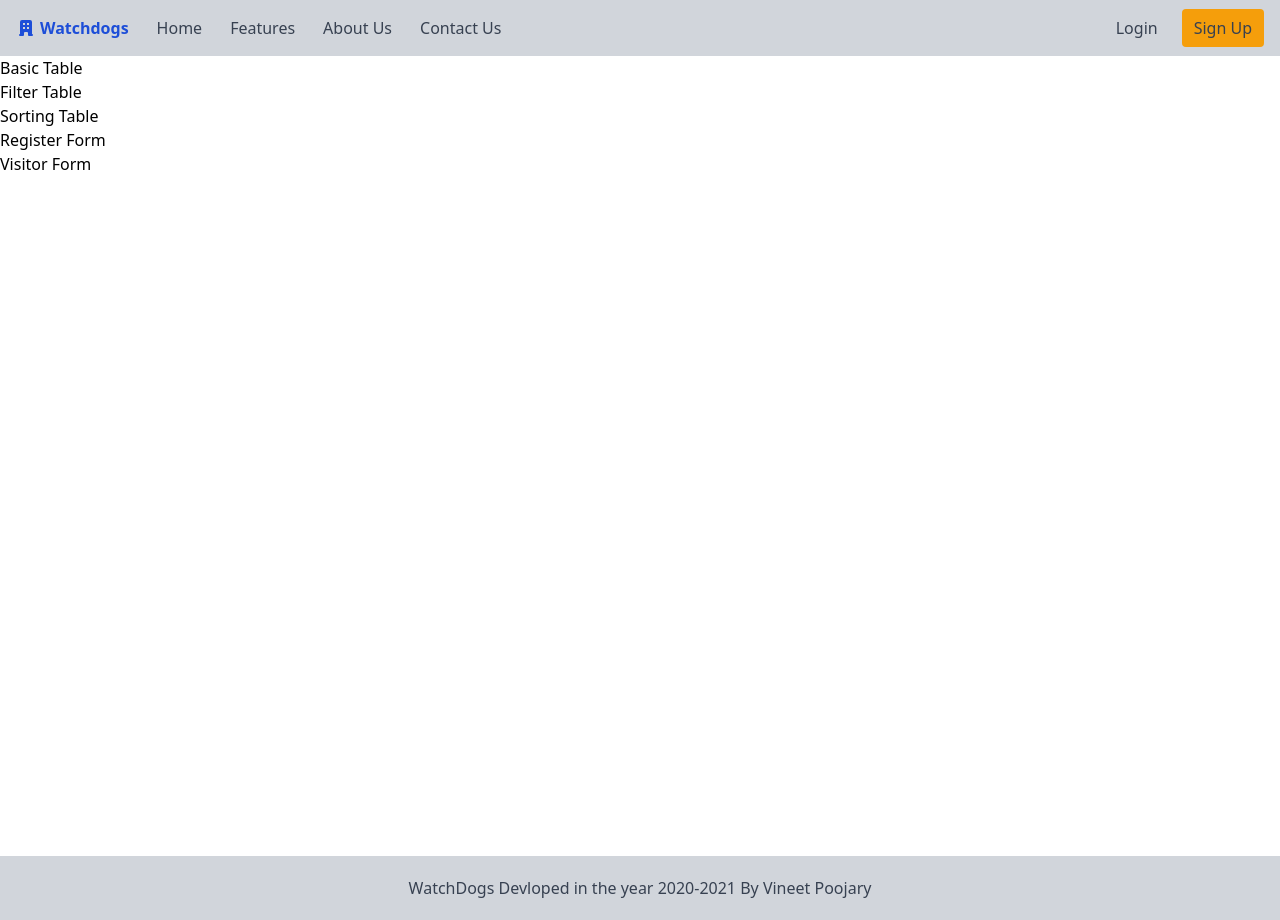
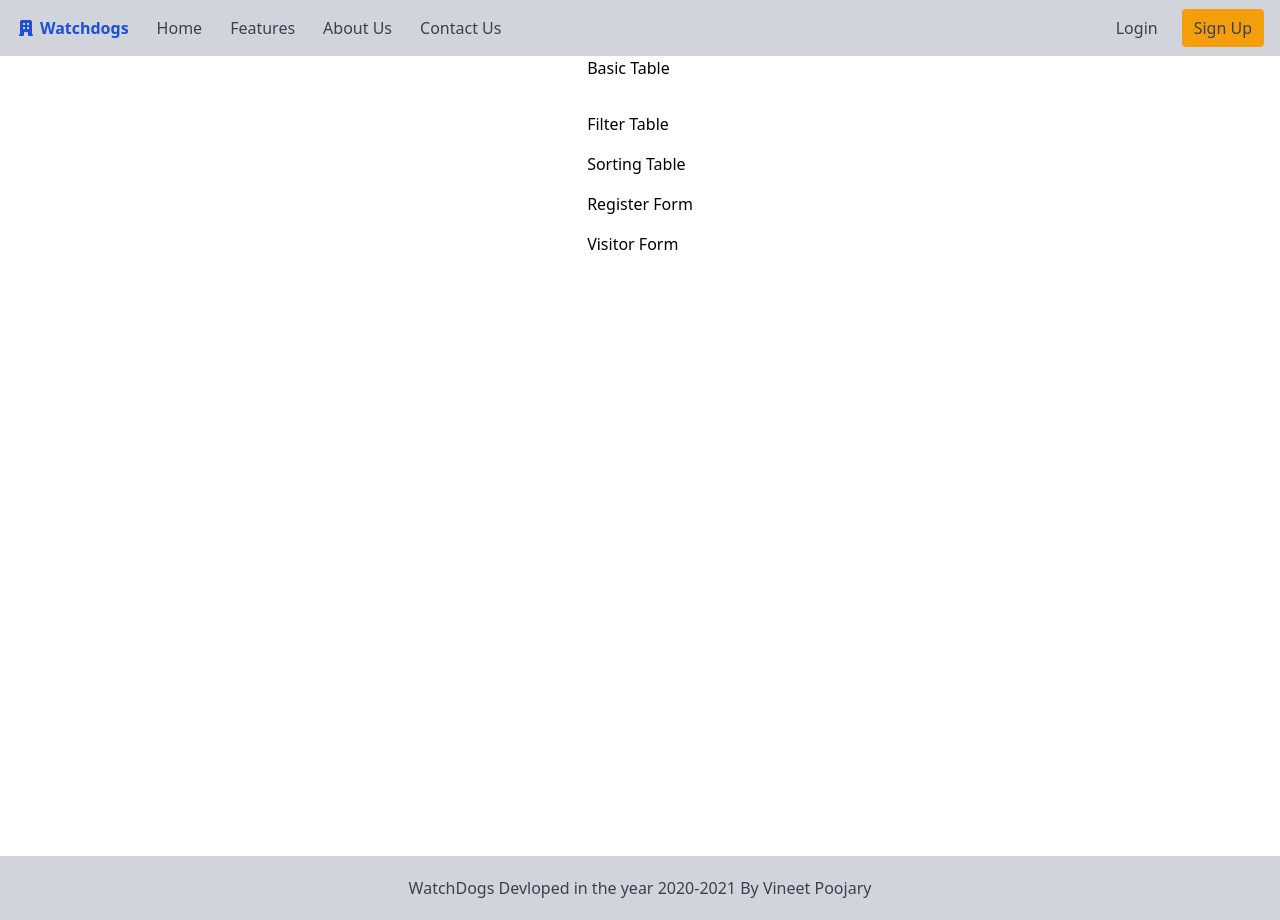
Before and after one commit to vinneeetpoojary/react-app-watchdog, a React (Create React App) app: page /features in a window 1280 px wide. Built offline with nearby package versions, Linux system fonts and the light colour scheme.

Commit message:
commit 6

```diff
--- a/src/Pages/Features.js
+++ b/src/Pages/Features.js
@@ -4,7 +4,7 @@ import { Link } from 'react-router-dom'
 function Features() {
     return (
         <div className="h-screen">
-            <div className="flex flex-col ">
+            <div className="grid grid-rows-5 justify-center space-y-4">
              <Link to="./table1">  Basic Table </Link>
              <Link to="./table2"> Filter Table </Link>
              <Link to="./table3"> Sorting Table </Link>
```
